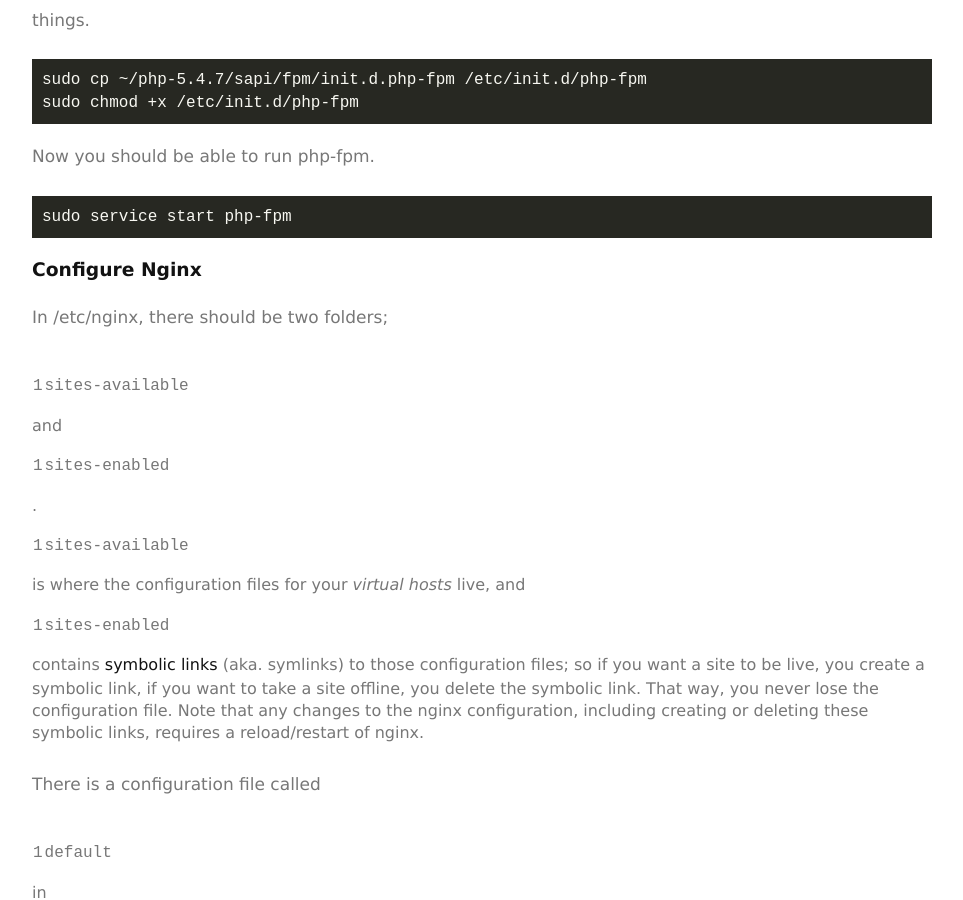
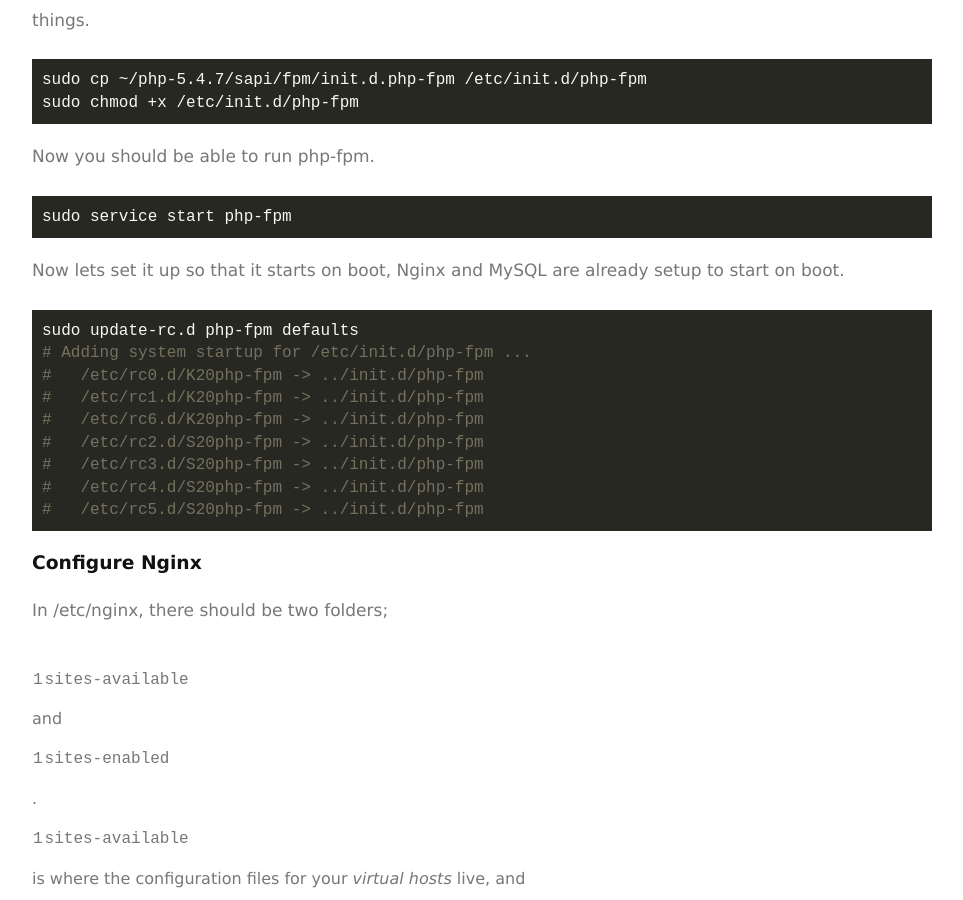
Before and after one commit to lukearmstrong/lukearmstrong.co.uk, a Jekyll site: the page built from _posts/2012-10-06-lemp-linux-nginx-mysql-php.markdown, in a window 1280 px wide and 900 px high, scrolled down 9211 px. Shown: the whole window, without its empty margins (158-1121 px from the left). Built offline with Jekyll 4.4.1, drawn with Linux system fonts in a browser that asks for light colours; Markdown is read by kramdown in place of the engine named in the settings.

Commit message:
Start PHP-FPM on boot

```diff
--- a/_posts/2012-10-06-lemp-linux-nginx-mysql-php.markdown
+++ b/_posts/2012-10-06-lemp-linux-nginx-mysql-php.markdown
@@ -314,6 +314,20 @@
 sudo service start php-fpm
 {% endhighlight %}
 
+Now lets set it up so that it starts on boot, Nginx and MySQL are already setup to start on boot.
+
+{% highlight sh %}
+sudo update-rc.d php-fpm defaults
+# Adding system startup for /etc/init.d/php-fpm ...
+#   /etc/rc0.d/K20php-fpm -> ../init.d/php-fpm
+#   /etc/rc1.d/K20php-fpm -> ../init.d/php-fpm
+#   /etc/rc6.d/K20php-fpm -> ../init.d/php-fpm
+#   /etc/rc2.d/S20php-fpm -> ../init.d/php-fpm
+#   /etc/rc3.d/S20php-fpm -> ../init.d/php-fpm
+#   /etc/rc4.d/S20php-fpm -> ../init.d/php-fpm
+#   /etc/rc5.d/S20php-fpm -> ../init.d/php-fpm
+{% endhighlight %}
+
 
 ### Configure Nginx
 
```
